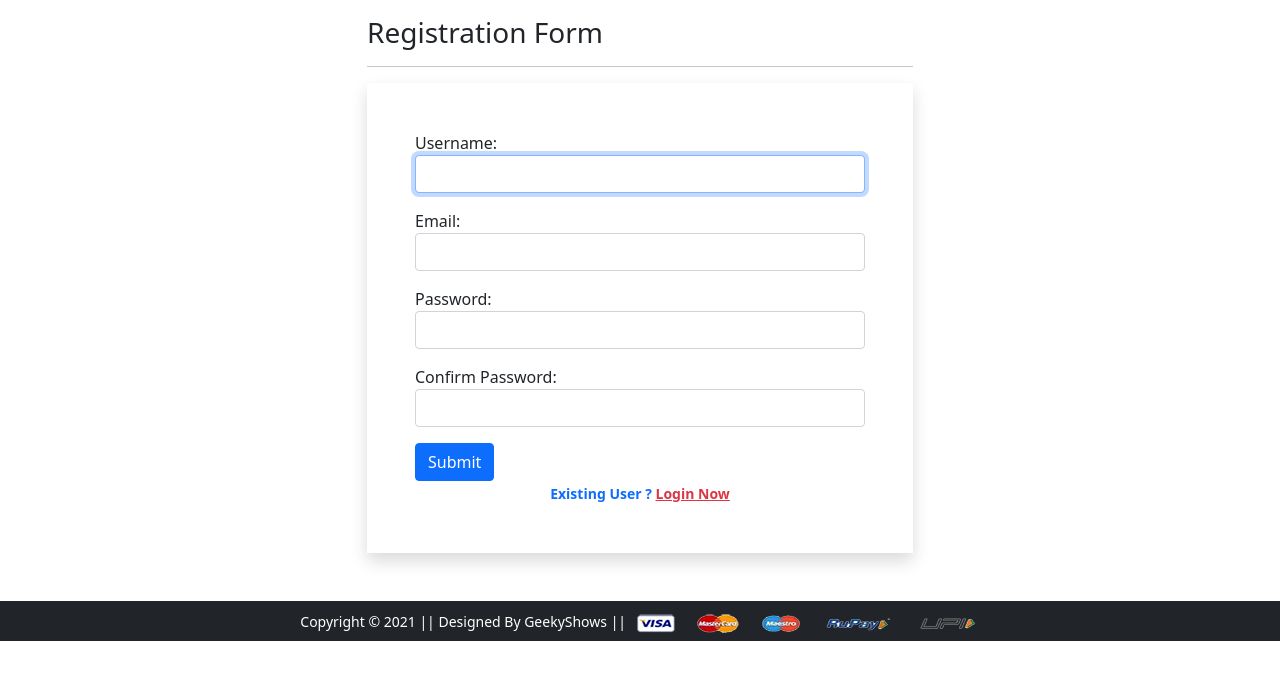
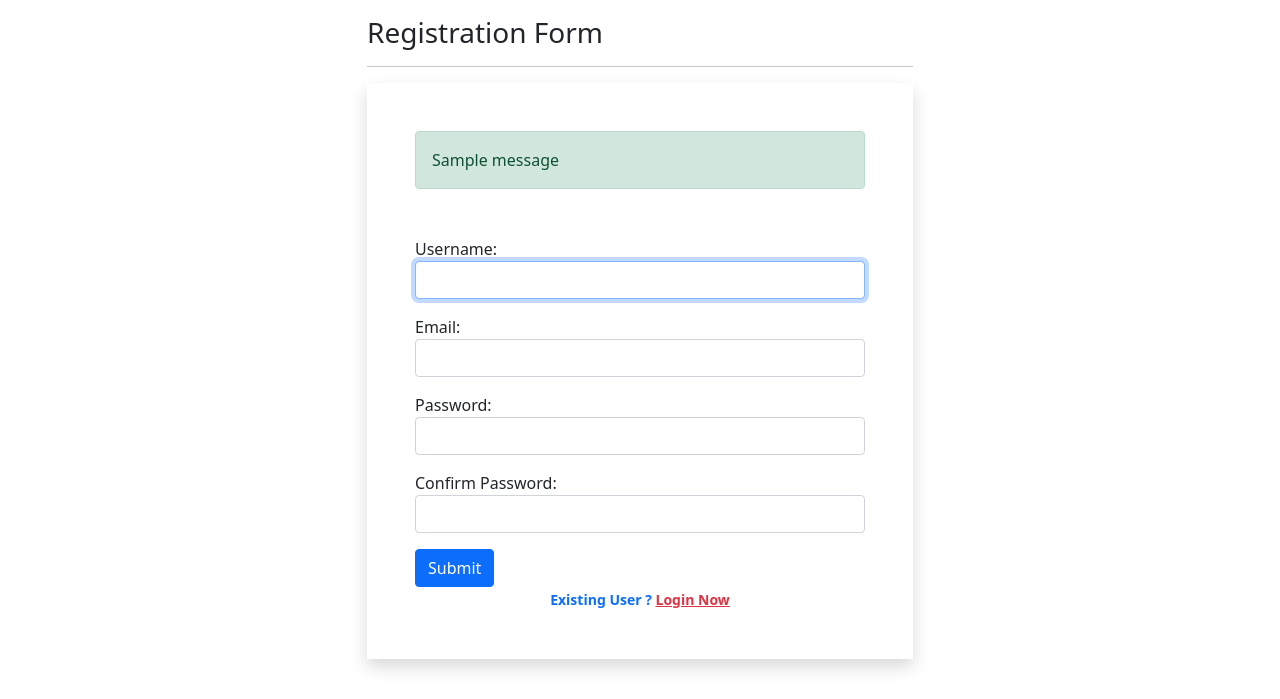
Before and after one commit to ManyuDhyani/Ecom_website, a Django app: page /registration/ in a window 1280 px wide. Shown: the part 56-755 px from the top of the page. Before the commit the page ends 697 px from the top, so only its background shows below. Run offline with Django 3.2, Linux system fonts and the light colour scheme; tables that the repository leaves empty hold one stand-in row (values such as "Sample post"); one stand-in notice (Sample message) is shown.

Commit message:
Implemented messages on registration from django.contrib.

```diff
--- a/store/templates/app/register.html
+++ b/store/templates/app/register.html
@@ -8,6 +8,11 @@
             <h3>Registration Form</h3>
             <hr>
             <form action="" method="post" novalidate class="shadow p-5">
+                {% if messages %}
+                    {% for message in messages %}
+                        <p {% if message.tags %} class="alert alert-{{message.tags}} mb-5" {% endif %}>{{message}}</p>
+                    {% endfor %}
+                {% endif %}
                 {% csrf_token %}
                 {% for fm in form %}
                     <div class="form-group mb-3">
--- a/store/views.py
+++ b/store/views.py
@@ -2,6 +2,7 @@ from django.shortcuts import render
 from django.views import View
 from .models import *
 from .forms import CustomerRegistrationForm
+from django.contrib import messages
 
 class HomeView(View):
  def get(self, request):
@@ -48,5 +49,6 @@ class CustomerRegistrationView(View):
  def post(self, request):
   form = CustomerRegistrationForm(request.POST)
   if form.is_valid():
+   messages.success(request, 'Congratulations!! Resgistered Successfully.')
    form.save()
   return render(request, 'app/register.html', {'form': form})
```
Also changed, not shown: db.sqlite3.
